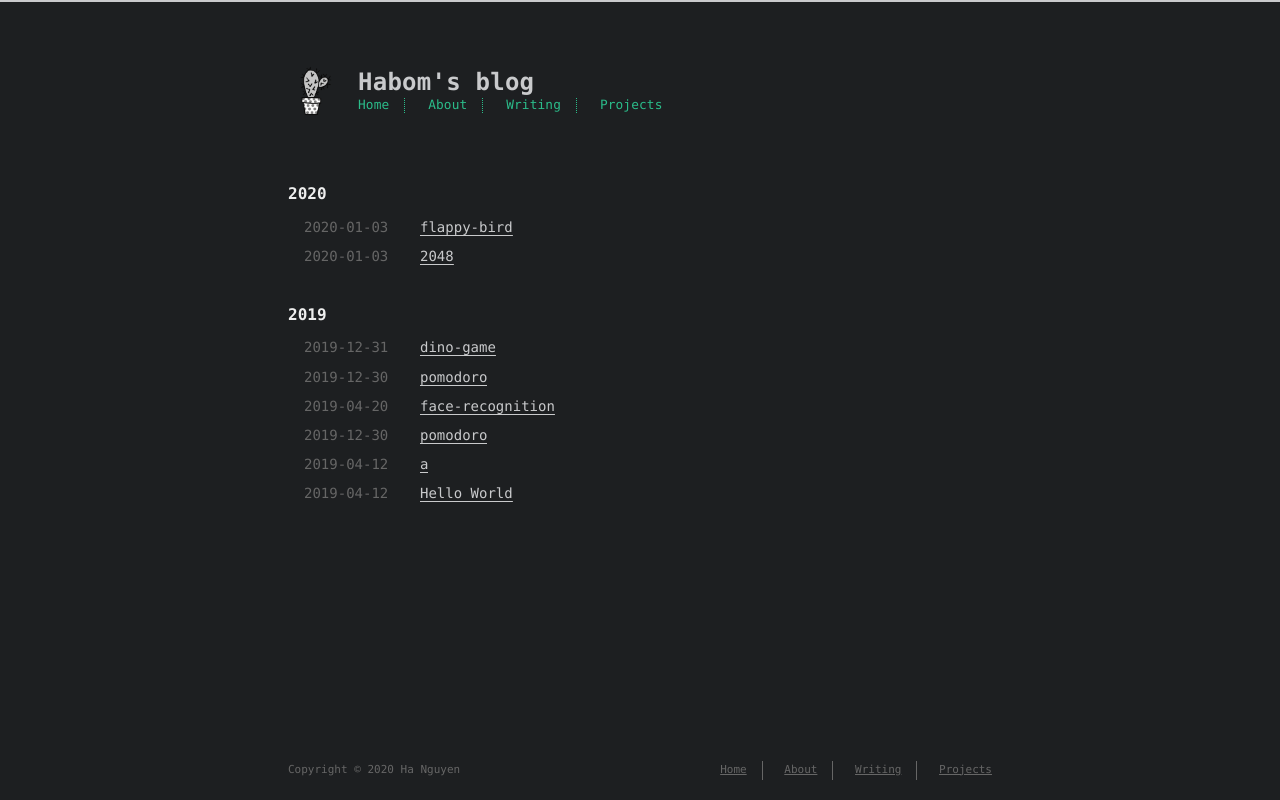
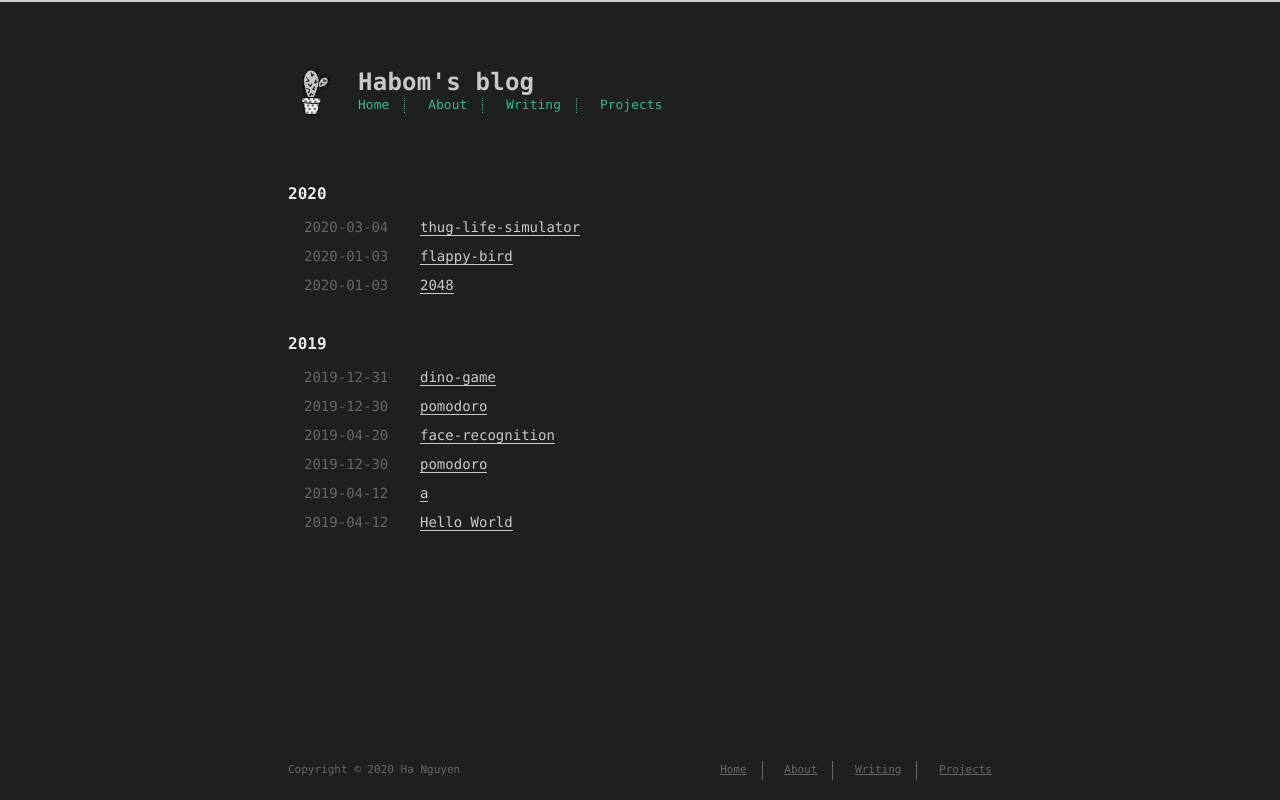
Before and after one commit to habom2310/habom2310.github.io, a plain HTML site: page archives/index.html in a window 1280 px wide. Drawn offline with Linux system fonts and the light colour scheme.

Commit message:
update index

```diff
--- a/archives/index.html
+++ b/archives/index.html
@@ -87,6 +87,25 @@
 
 
         <h2>2020</h2>
+        <li class="post-item">
+
+          <div class="meta">
+
+
+                <time datetime="2020-03-04T02:47:57.000Z" itemprop="datePublished">2020-03-04</time>
+
+
+          </div>
+
+
+              <span>
+
+              <a class href="/2020/03/04/thug-life-simulator/">thug-life-simulator</a>
+
+
+
+      </span>
+            </li>
 
         <li class="post-item">
 
```
Also changed, not shown: index.html (+19 -0 lines).
